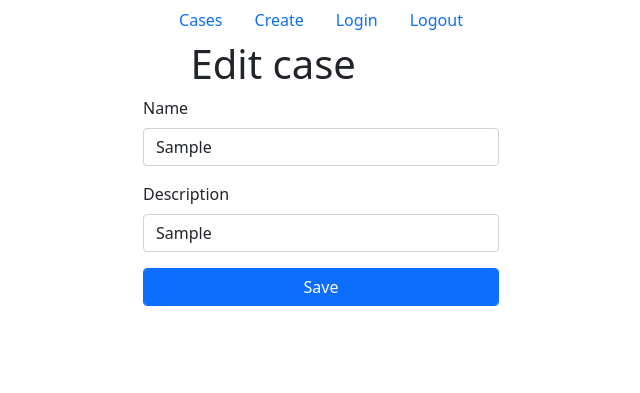
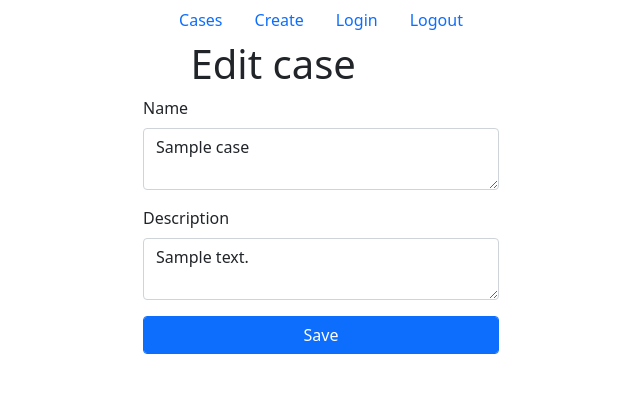
Before and after one commit to gcoppola8/FIS, a Flask app: template src/web/templates/edit.html in a window 1280 px wide. Shown: the top 393 px of the page, without its empty margins (319-959 px from the left). Run offline with Flask 2, Linux system fonts and the light colour scheme; the template is opened without the code that fills it: most values are stand-ins (such as "Sample title", 1, 10 or a date in 2020).

Commit message:
Added edit and delete

```diff
--- a/src/core/Authorization.py
+++ b/src/core/Authorization.py
@@ -3,7 +3,7 @@ from data import User, Case, OpCode
 
 
 class Authorizer:
-    def authorize(self, op_code: OpCode):
+    def authorize(self, op_code: OpCode, case: Case):
         return True
 
 
--- a/src/core/CaseService.py
+++ b/src/core/CaseService.py
@@ -19,7 +19,6 @@ class CaseService:
         self.authorizer = authorizer
 
     def find_by_id(self, case_id: int) -> Case:
-        self.authorizer.authorize(OpCode.READ)
         return self.case_repo.find_by_id(case_id)
 
     def find_all(self, page_number: int = 1, page_size: int = 1000) -> list[Case]:
@@ -29,7 +28,7 @@ class CaseService:
         return self.case_repo.find_all(page_number, page_size)
 
     def archive(self, case: Case):
-        self.authorizer.authorize(OpCode.DELETE)
+        self.authorizer.authorize(OpCode.DELETE, case=case)
         case.deleted = True
         case.deletedOn = datetime.datetime.now()
         self.case_repo.save(case)
--- a/src/data/CaseRepository.py
+++ b/src/data/CaseRepository.py
@@ -5,14 +5,14 @@ class CaseRepository:
     PAGE_LIMIT = 1000
 
     def find_by_id(self, case_id: int) -> Case:
-        return session.query(Case).get(case_id)
+        return session.query(Case).filter_by(case_id=case_id, deleted=False).first()
 
     def find_all(self) -> list[Case]:
-        return session.query(Case).limit(self.PAGE_LIMIT).all()
+        return session.query(Case).filter_by(deleted=False).limit(self.PAGE_LIMIT).all()
 
     def find_all(self, page_number: int, page_size: int) -> list[Case]:
         offset = (page_number - 1) * page_size
-        return session.query(Case).offset(offset).limit(page_size).all()
+        return session.query(Case).filter_by(deleted=False).offset(offset).limit(page_size).all()
 
     def search(self):
         pass
--- a/src/web/application.py
+++ b/src/web/application.py
@@ -184,7 +184,7 @@ def create():
 # Search URL logic
 @app.route("/cases", methods=["GET", "POST"])
 @login_required
-def search():
+def cases():
     """
         The search page allows a user to enter a case number,
         creation date, or/and name substring to reveal the cases
@@ -217,7 +217,18 @@ def edit():
         case.name = request.form['name']
         case.description = request.form['description']
 
-        return render_template("cases.html")
+        return redirect(url_for("cases"))
+
+@app.route("/delete", methods=['GET'])
+@login_required
+def delete():
+    """
+        Delete endpoint
+    """
+    case_id = request.args.get('case_id')
+    case = case_service.find_by_id(case_id)
+    case_service.archive(case)
+    return redirect(url_for("cases"))
 
 
 # Logout URL logic
--- a/src/web/templates/edit.html
+++ b/src/web/templates/edit.html
@@ -15,12 +15,12 @@
                 <input type="hidden" name="case_id" value={{case.case_id}}>
                 <div class="mb-3">
                     <label for="name" class="form-label">Name</label>
-                    <input type="text" class="form-control" id="name" value={{case.name}}>
+                    <textarea class="form-control" id="name" name="name">{{case.name}}</textarea>
                 </div>
 
                 <div class="mb-3">
                     <label for="description" class="form-label">Description</label>
-                    <input type="text" class="form-control" id="description" value={{case.description}}>
+                    <textarea  class="form-control" id="description" name="description">{{case.description}}</textarea>
                 </div>
 
                 <div class="mb-3">
```
Also changed, not shown: src/web/templates/cases.html (+11 -11 lines), script.sql.
